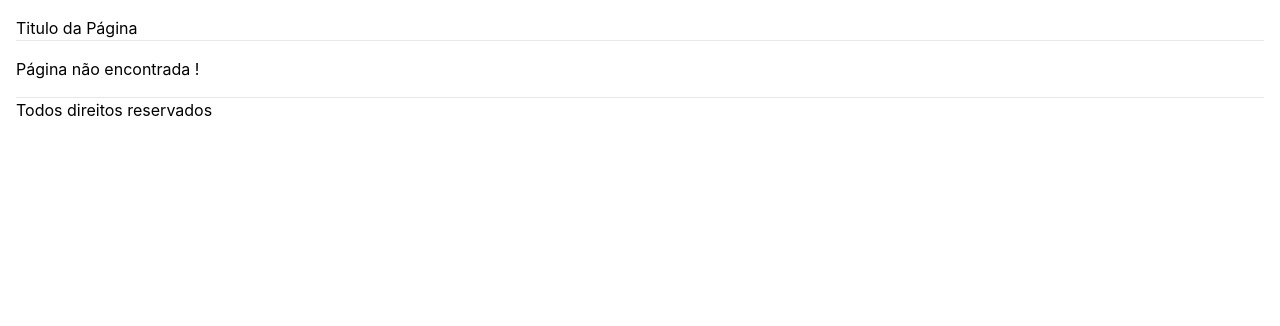
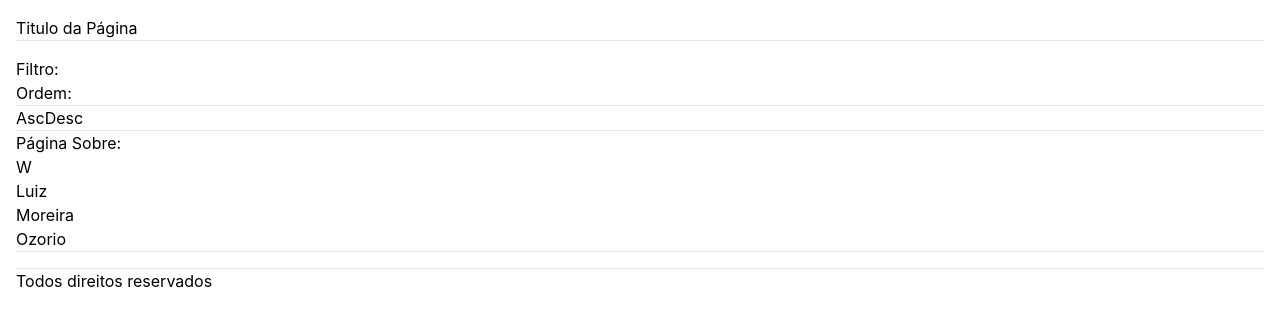
Before and after one commit to Washington95/projetos_react, a React (Vite) app in the folder react-vite/: page /sobre in a window 1280 px wide. Before the commit this address led to /login. Shown: the top 326 px of the page. Built offline with nearby package versions, Linux system fonts and the light colour scheme.

Commit message:
Rotas em componente

```diff
--- a/react-vite/src/App.tsx
+++ b/react-vite/src/App.tsx
@@ -1,9 +1,4 @@
-import { Routes, Route } from "react-router-dom";
-import { Home } from "./pages/Home";
-import { About } from "./pages/About";
-import { AboutItem } from "./pages/AboutItem";
-import { NotFound } from "./pages/NotFound";
-import { ReAuth } from "./ReAuth";
+import { MainRoutes } from "./routes/MainRoutes";
 
 const App = () => {
   return (
@@ -13,14 +8,7 @@ const App = () => {
       </header>
       <hr />
       <div className="py-4">
-        <Routes>
-          <Route path="/" element={<Home/>} />
-          <Route path="/sobre" element={<ReAuth><About/></ReAuth>} />
-          <Route path="/sobre/:slug" element={<AboutItem/>}/>
-          <Route path="*" element={<NotFound/>}/>
-        </Routes>
-
-
+        <MainRoutes/>
       </div>
       <hr />
       <footer>
--- a/react-vite/src/ReAuth.tsx
+++ b/react-vite/src/ReAuth.tsx
@@ -6,7 +6,7 @@ type Props = {
 }
 
 export const ReAuth = ( {children} : Props ) => {
-    const  Aut = false;
+    const  Aut = true;
 
     if(!Aut){
         return <Navigate to={"/login"} />
--- a/react-vite/src/pages/About.tsx
+++ b/react-vite/src/pages/About.tsx
@@ -18,6 +18,9 @@ export const About = () => {
             Página Sobre:
             <ul>
                 <li><Link to="/sobre/w"> W </Link></li>
+                <li><Link to="/sobre/luiz"> Luiz </Link></li>
+                <li><Link to="/sobre/moreira"> Moreira </Link></li>
+                <li><Link to="/sobre/ozrio"> Ozorio </Link></li>
                 <hr />
             </ul>
 
--- /dev/null
+++ b/react-vite/src/routes/MainRoutes.tsx
@@ -0,0 +1,19 @@
+import { Routes, Route } from "react-router-dom";
+import { Home } from "../pages/Home";
+import { About } from "../pages/About";
+import { AboutItem } from "../pages/AboutItem";
+import { NotFound } from "../pages/NotFound";
+import { ReAuth } from "../ReAuth";
+
+
+
+export const MainRoutes = () => {
+    return(
+        <Routes>
+          <Route path="/" element={<Home/>} />
+          <Route path="/sobre" element={<ReAuth><About/></ReAuth>} />
+          <Route path="/sobre/:slug" element={<AboutItem/>}/>
+          <Route path="*" element={<NotFound/>}/>
+        </Routes>
+    );
+}
```
